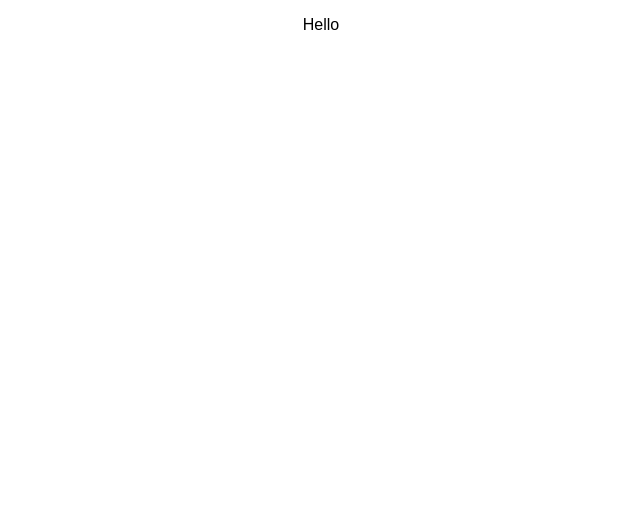
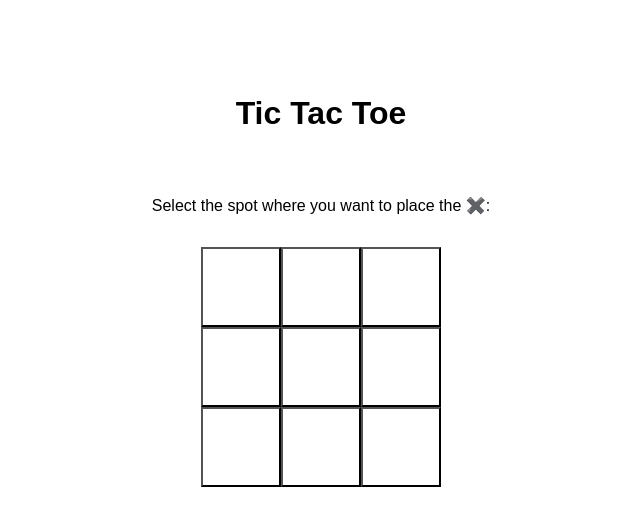
Before and after one commit to javiermorenov1203/MiniGames, a React (Vite) app: page /TicTacToe in a window 1280 px wide. Shown: the top 526 px of the page, without its empty margins (319-959 px from the left). Built offline with nearby package versions, Linux system fonts and the light colour scheme.

Commit message:
Tic tac toe v0.1

```diff
--- /dev/null
+++ b/src/Pages/TicTacToePage.css
@@ -0,0 +1,14 @@
+.board {
+    display: grid;
+    grid-template-columns: repeat(3, 0fr);
+    justify-content: center;
+
+}
+
+.tile {
+    height: 5rem;
+    width: 5rem;
+    background-color: white;
+    padding: 0;
+    font-size: 2.5rem;
+}
--- a/src/Pages/TicTacToePage.jsx
+++ b/src/Pages/TicTacToePage.jsx
@@ -1,8 +1,53 @@
+import { useState } from "react"
+import "./TicTacToePage.css"
 
 export default function TicTacToePage() {
-    return(
+
+    const icons = ['✖️', '⭕']
+    const [current, setCurrent] = useState(0)
+    const [board, setBoard] = useState(Array(9).fill(null))
+    const winningCombinations = [[0, 1, 2], [3, 4, 5], [6, 7, 8], [0, 3, 6], [1, 4, 7], [2, 5, 8], [0, 4, 8], [2, 4, 6]]
+    var disbledBoard = false
+
+    function HandleClick(index) {
+        if (board[index] !== null) {
+            return;
+        }
+        var updatedBoard = [...board]
+        updatedBoard[index] = icons[current]
+        setBoard(updatedBoard)
+
+        loop1:
+        for (let i = 0; i < winningCombinations.length; i++) {
+            loop2:
+            for (let j = 0; j < winningCombinations[i].length; j++) {
+                var index = winningCombinations[i][j]
+                if (updatedBoard[index] === icons[current]) {
+                    if (j === 2) {
+                        console.log('Has ganado')
+                        disbledBoard = true
+                        return
+                    }
+                    continue loop2
+                } else {
+                    continue loop1
+                }
+            }
+        }
+        setCurrent((current + 1) % 2)
+    }
+
+    return (
         <>
-        <p>Hello</p>
+            <h1>Tic Tac Toe</h1>
+            <p>Select the spot where you want to place the {icons[current]}: </p>
+            <div className='board'>
+                {board.map((value, index) => (
+                    <button className='tile' key={index} onClick={() => HandleClick(index)} disabled={disbledBoard}>
+                        {value ?? ''}
+                    </button>
+                ))}
+            </div>
         </>
     )
 
--- a/src/components/GameButton.css
+++ b/src/components/GameButton.css
@@ -12,3 +12,7 @@
 .game-button:hover {
   background-color: rgb(220, 220, 220);
 }
+
+.game-title {
+  margin: 0.5rem 0px;
+}
--- a/src/components/GameButton.jsx
+++ b/src/components/GameButton.jsx
@@ -6,7 +6,7 @@ export function GameButton({ icon, gameName }) {
     return (
         <div className='game-buttons-container'>
             <button className='game-button' onClick={() => navigate('/TicTacToe')}>{icon}</button>
-            <h4>{gameName}</h4>
+            <p className='game-title'>{gameName}</p>
         </div>
     )
 }
--- a/src/index.css
+++ b/src/index.css
@@ -1,8 +1,16 @@
 :root {
+  height: 70vh;
+  display: flex;
+  justify-content: center;
+  align-items: center;
   text-align: center;
   font-family: Arial, Helvetica, sans-serif
 }
 
-h4 {
-  margin: 0.5rem 0px;
+h1 {
+  margin-bottom: 4rem;
 }
+
+p {
+  margin-bottom: 2rem;
+}
```
